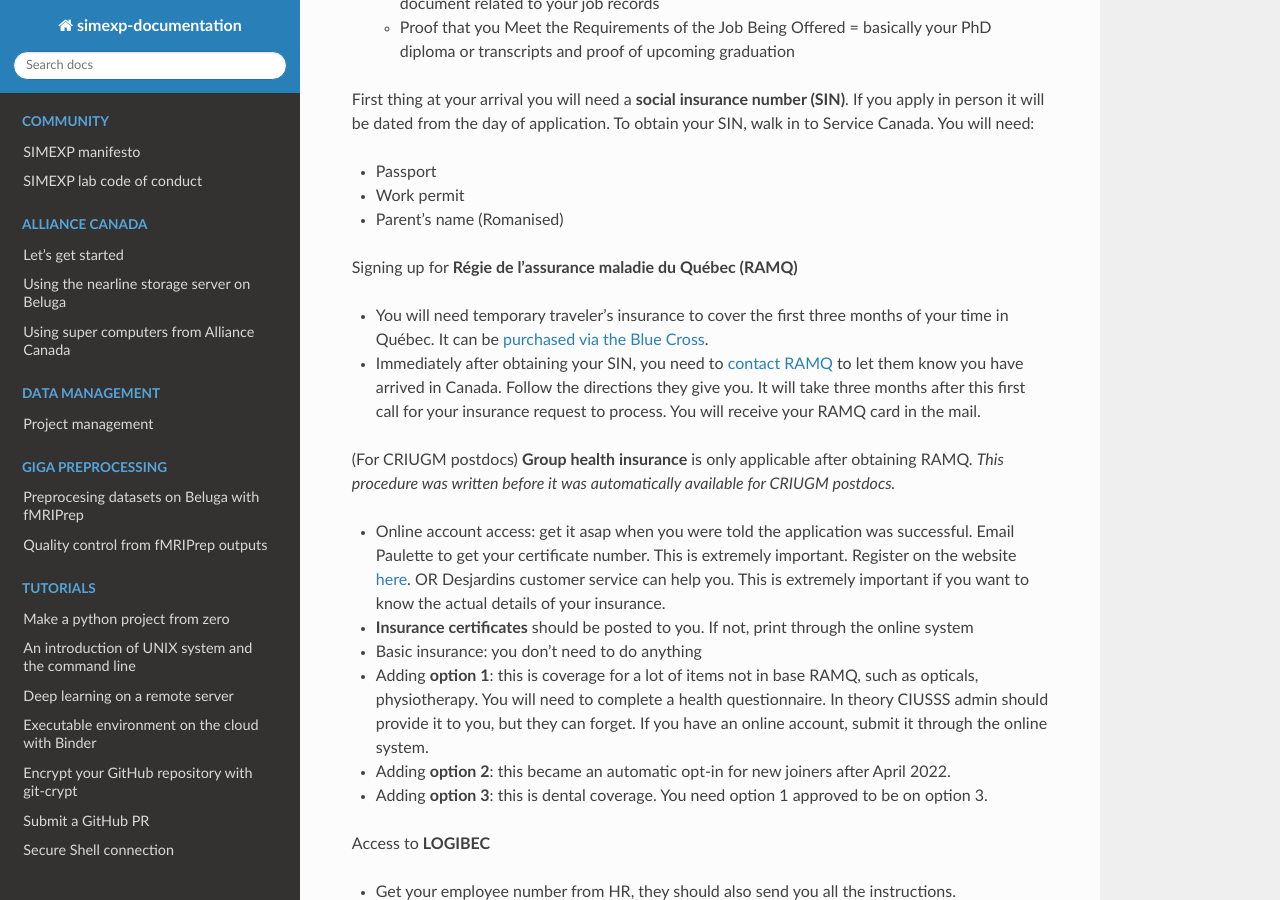
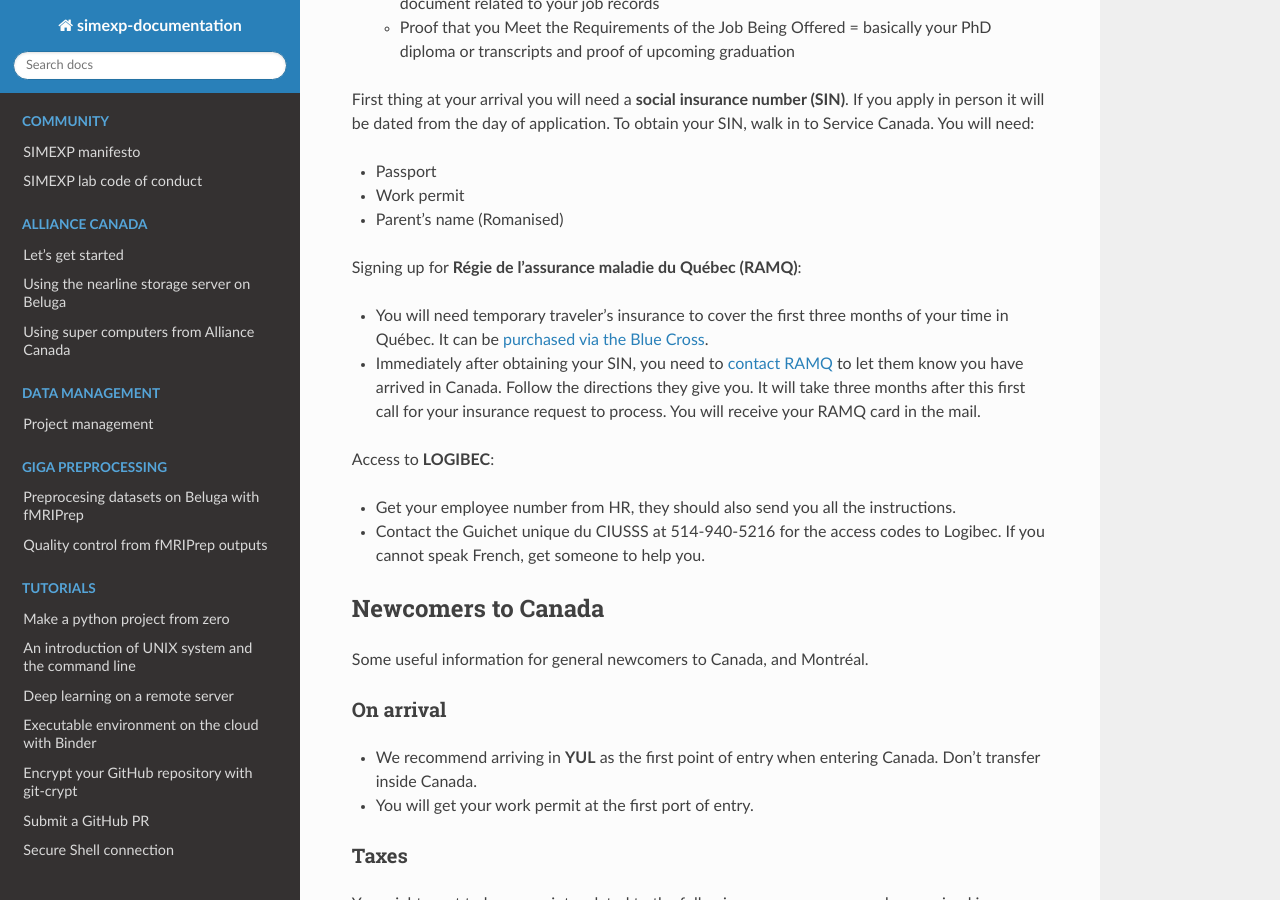
Before and after one commit to SIMEXP/lab-documentation, a Sphinx documentation site: the page built from source/community/welcome_guide.md, in a window 1280 px wide and 900 px high, scrolled down 1720 px. Built offline with Sphinx 7.4.7 and the Read the Docs theme 2.0.0, drawn with Linux system fonts in a browser that asks for light colours.

Commit message:
Update welcome_guide.md

```diff
--- a/source/community/welcome_guide.md
+++ b/source/community/welcome_guide.md
@@ -57,20 +57,11 @@ First thing at your arrival you will need a **social insurance number (SIN)**. I
 - Work permit
 - Parent’s name (Romanised)
 
-Signing up for **Régie de l'assurance maladie du Québec (RAMQ)**
+Signing up for **Régie de l'assurance maladie du Québec (RAMQ)**:
 - You will need temporary traveler’s insurance to cover the first three months of your time in Québec. It can be [purchased via the Blue Cross](https://qc.bluecross.ca/travel-insurance/travel-insurance-solutions/visitors-to-canada).
 - Immediately after obtaining your SIN, you need to [contact RAMQ](https://www.ramq.gouv.qc.ca/en/citizens/health-insurance/register) to let them know you have arrived in Canada. Follow the directions they give you. It will take three months after this first call for your insurance request to process. You will receive your RAMQ card in the mail.
 
-(For CRIUGM postdocs) **Group health insurance** is only applicable after obtaining RAMQ. *This procedure was written before it was automatically available for CRIUGM postdocs.*
-- Online account access: get it asap when you were told the application was successful. Email Paulette to get your certificate number. This is extremely important. Register on the website [here](https://www.agea-gbim.dsf-dfs.com/AGEA-GBIM/Athntfctn/InscrptnLgn/Regime_Plan.aspx).
-OR Desjardins customer service can help you. This is extremely important if you want to know the actual details of your insurance.
-- **Insurance certificates** should be posted to you. If not, print through the online system
-- Basic insurance: you don’t need to do anything
-- Adding **option 1**: this is coverage for a lot of items not in base RAMQ, such as opticals, physiotherapy. You will need to complete a health questionnaire. In theory CIUSSS admin should provide it to you, but they can forget. If you have an online account, submit it through the online system.
-- Adding **option 2**: this became an automatic opt-in for new joiners after April 2022.
-- Adding **option 3**: this is dental coverage. You need option 1 approved to be on option 3.
-
-Access to **LOGIBEC**
+Access to **LOGIBEC**:
 - Get your employee number from HR, they should also send you all the instructions.
 - Contact the Guichet unique du CIUSSS at 514-940-5216 for the access codes to Logibec. If you cannot speak French, get someone to help you.
 
```
